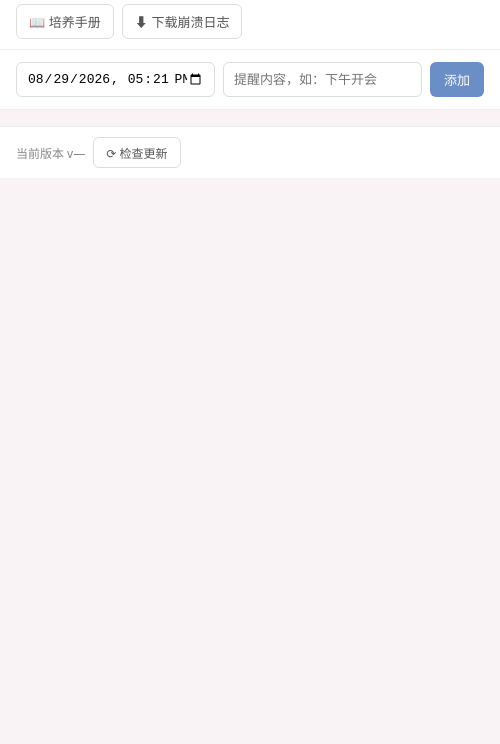
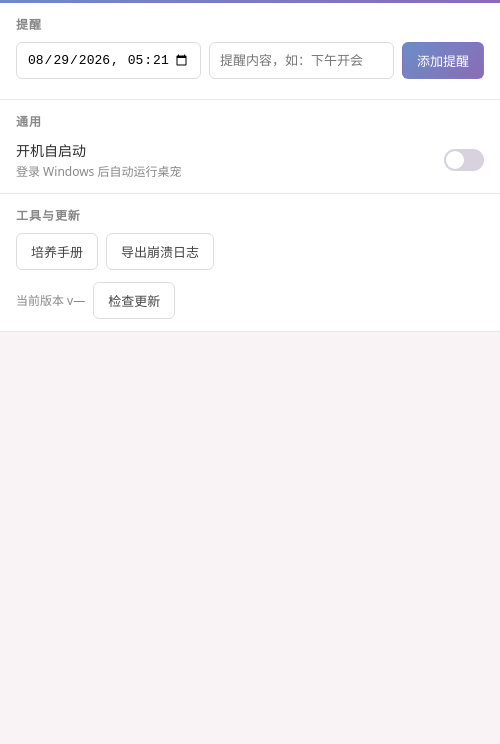
Before and after one commit to AKIhunter/electron_pet, an Electron app: page reminder/reminder.html in a window 500 px wide. Shown: the part 56-800 px from the top of the page. Drawn offline with Linux system fonts and the light colour scheme; no server answers.

Commit message:
feat: 开机自启动开关（默认开启）+ 控制面板/托盘 UI 重构与代码整理

```diff
--- a/config.json
+++ b/config.json
@@ -56,13 +56,11 @@
     "ignoreForeground": ["electron"]
   },
   "tray": {
-    "tooltip": "史迪奇桌面宠物",
-    "menu": ["reminder", "toggleShow", "separator", "quit"]
+    "tooltip": "史迪奇桌面宠物"
   },
   "update": {
     "repoOwner": "AKIhunter",
     "repoName": "electron_pet",
-    "proxyUrl": "http://127.0.0.1:7890",
-    "exeName": "electron_pet.exe"
+    "proxyUrl": "http://127.0.0.1:7890"
   }
 }
--- a/preload.js
+++ b/preload.js
@@ -38,6 +38,10 @@ contextBridge.exposeInMainWorld('StitchPet', {
   crashLogStatus: () => ipcRenderer.invoke('crash:status'),      // 未下载崩溃条数（驱动红点）
   downloadCrashLog: () => ipcRenderer.invoke('crash:download'),  // 合并日志 → 另存为；成功后清除红点标记
 
+  // ---- 开机自启动（控制面板「通用」开关；实现见 main.js settings）----
+  getOpenAtLogin: () => ipcRenderer.invoke('settings:getOpenAtLogin'),        // 读当前开机自启动状态
+  setOpenAtLogin: (enabled) => ipcRenderer.invoke('settings:setOpenAtLogin', enabled), // 设置并持久化
+
   // ---- 版本与自动更新（任务 4；控制面板版本栏调用，实现见 updater.js）----
   appVersion: () => ipcRenderer.invoke('app:version'),           // 当前版本号
   updateCheck: () => ipcRenderer.invoke('update:check'),         // 查 GitHub 最新 Release
--- a/reminder/reminder.css
+++ b/reminder/reminder.css
@@ -1,49 +1,69 @@
 /* ============================================================================
- * 提醒面板样式（reminder.css，配 reminder/reminder.html）
+ * 控制面板样式（reminder.css，配 reminder/reminder.html）
  * ============================================================================
- * ★ 配色集中在头部渐变与按钮主色两处。
+ * ★ 设计 token 集中在 :root；品牌主色为粉紫渐变，其余用中性灰。
  */
+:root {
+  --space-1: 4px; --space-2: 8px; --space-3: 12px; --space-4: 16px; --space-6: 24px;
+  --brand-1: #6b8ec6; --brand-2: #8a6bb8;
+  --brand-grad: linear-gradient(135deg, var(--brand-1), var(--brand-2));
+  --text-strong: #2b2b2b; --text-body: #444; --text-muted: #888;
+  --line: #ece7ef; --surface: #fff; --bg: #faf3f6; --danger: #e5484d;
+}
+
 * { box-sizing: border-box; }
 
-/* 面板整体：字体 / 底色 / 文字色 */
 body {
   margin: 0;
   font-family: "Microsoft YaHei", system-ui, sans-serif;
-  background: #faf3f6; /* 面板底色 */
-  color: #333;
+  background: var(--bg);
+  color: var(--text-body);
+  font-size: 14px;
+  line-height: 1.6;
 }
 
-/* 头部标题栏（★ 主色渐变改这里） */
-header {
-  padding: 14px 16px 10px;
-  background: linear-gradient(135deg, #6b8ec6, #8a6bb8);
+/* 头部标题栏（★ 品牌渐变改这里） */
+.panel-header {
+  padding: var(--space-4);
+  background: var(--brand-grad);
   color: #fff;
 }
-header h1 { margin: 0; font-size: 18px; }
-header h1::before { content: "🐾 "; }
+.panel-header h1 { margin: 0; font-size: 17px; font-weight: 600; }
 
-/* 工具栏：培养手册 / 下载崩溃日志（★ 按钮底色改这里） */
-.toolbar {
-  display: flex;
-  gap: 8px;
-  padding: 10px 16px;
-  background: #fff;
-  border-bottom: 1px solid #eee;
+/* 分区：标题 + 内容，白底 + 细分隔线 */
+.section {
+  padding: var(--space-3) var(--space-4);
+  background: var(--surface);
+  border-bottom: 1px solid var(--line);
 }
-.toolbar button {
-  position: relative; /* 红点以按钮为定位基准 */
-  padding: 7px 12px;
-  border: 1px solid #ddd;
+.section-title {
+  margin: 0 0 var(--space-2);
+  font-size: 12px;
+  letter-spacing: .08em;
+  color: var(--text-muted);
+}
+
+/* 按钮：主（品牌渐变）/ 次（描边） */
+.btn {
+  padding: 8px 14px;
   border-radius: 6px;
-  background: #fff;
-  color: #555;
   font-size: 13px;
   cursor: pointer;
+  border: 1px solid transparent;
+  background: #fff;
+  color: var(--text-body);
 }
-.toolbar button:hover { background: #f4f6fb; border-color: #b9c6f0; }
+.btn-primary { background: var(--brand-grad); color: #fff; }
+.btn-primary:hover { filter: brightness(1.05); }
+.btn-outline { border-color: #ddd; }
+.btn-outline:hover { border-color: var(--brand-1); background: #f4f6fb; }
+.btn:disabled { opacity: 0.6; cursor: default; }
 
-/* 红点：存在未下载的崩溃日志时显示（默认隐藏；点击下载成功后由 JS 隐藏）
-   ★ 大小/偏移/颜色改这里 */
+/* 工具栏（培养手册 / 导出崩溃日志） */
+.tool-row { display: flex; gap: var(--space-2); flex-wrap: wrap; }
+#download-log { position: relative; }
+
+/* 红点：存在未下载的崩溃日志时显示 */
 .dot {
   display: none;
   position: absolute;
@@ -52,20 +72,57 @@ header h1::before { content: "🐾 "; }
   width: 12px;
   height: 12px;
   border-radius: 50%;
-  background: #e5484d;
+  background: var(--danger);
   border: 2px solid #fff;
 }
 .dot.on { display: inline-block; }
 
+/* 开关：开启态用品牌渐变（★ 开关尺寸/配色改这里） */
+.switch {
+  appearance: none;
+  width: 40px;
+  height: 22px;
+  border-radius: 11px;
+  background: #d8d2de;
+  position: relative;
+  cursor: pointer;
+  transition: background .15s;
+  flex-shrink: 0;
+  margin: 0;
+}
+.switch::after {
+  content: '';
+  position: absolute;
+  top: 2px;
+  left: 2px;
+  width: 18px;
+  height: 18px;
+  border-radius: 50%;
+  background: #fff;
+  transition: left .15s;
+}
+.switch:checked { background: var(--brand-grad); }
+.switch:checked::after { left: 20px; }
+.switch:focus-visible { outline: 2px solid var(--brand-1); outline-offset: 2px; }
+
+/* 设置行（通用分区：开关 + 名称 + 说明） */
+.setting-row {
+  display: flex;
+  align-items: center;
+  justify-content: space-between;
+  gap: var(--space-3);
+}
+.setting-text { display: flex; flex-direction: column; }
+.setting-name { font-size: 14px; color: var(--text-strong); }
+.setting-desc { font-size: 12px; color: var(--text-muted); }
+
 /* 添加表单：时间 + 内容 + 按钮 */
-#add-form {
+.add-form {
   display: flex;
-  gap: 8px;
-  padding: 12px 16px;
-  background: #fff;
-  border-bottom: 1px solid #eee;
+  gap: var(--space-2);
+  margin-bottom: var(--space-2);
 }
-#add-form input {
+.add-form input {
   flex: 1;
   min-width: 0;
   padding: 8px 10px;
@@ -73,49 +130,40 @@ header h1::before { content: "🐾 "; }
   border-radius: 6px;
   font-size: 13px;
 }
-#add-form input:focus { outline: 2px solid #b9c6f0; border-color: transparent; }
-#add-form button {
-  padding: 8px 14px;
-  border: none;
-  border-radius: 6px;
-  background: #6b8ec6; /* ★ 添加按钮主色 */
-  color: #fff;
-  font-size: 13px;
-  cursor: pointer;
-}
-#add-form button:hover { background: #5a7cb2; }
+.add-form input:focus { outline: 2px solid #b9c6f0; border-color: transparent; }
 
-/* 提醒列表：条目 = 时间 + 内容 + 删除 */
-#list {
+/* 提醒列表 */
+.list {
   list-style: none;
   margin: 0;
-  padding: 8px 16px;
-  max-height: 300px; /* ★ 列表最大高度 px（超出滚动） */
+  padding: 0;
+  max-height: 240px;
   overflow-y: auto;
 }
-#list li {
+.list li {
   display: flex;
   align-items: center;
   gap: 10px;
-  padding: 10px 6px;
-  border-bottom: 1px dashed #eee;
+  padding: 10px 4px;
+  border-bottom: 1px dashed var(--line);
 }
-#list li .time {
+.list li .time {
   flex-shrink: 0;
-  width: 108px;
+  width: 92px;
   font-size: 12px;
-  color: #888;
+  color: var(--text-muted);
+  font-variant-numeric: tabular-nums;
 }
-#list li .text { flex: 1; font-size: 14px; }
-#list li button {
+.list li .text { flex: 1; font-size: 14px; }
+.list li button {
   flex-shrink: 0;
   border: none;
   background: transparent;
-  color: #c66; /* 删除按钮红 */
+  color: #c66;
   font-size: 15px;
   cursor: pointer;
 }
-#list li button:hover { color: #a44; }
+.list li button:hover { color: #a44; }
 
 /* 空态提示 */
 #empty {
@@ -125,28 +173,16 @@ header h1::before { content: "🐾 "; }
   font-size: 13px;
 }
 
-/* 版本栏：当前版本 / 检查更新 / 下载并重启 + 状态文案（面板底部） */
+/* 版本栏：当前版本 / 检查更新 / 下载并更新 + 状态文案 */
 .versionbar {
   display: flex;
   align-items: center;
-  gap: 8px;
-  padding: 10px 16px;
-  background: #fff;
-  border-top: 1px solid #eee;
+  gap: var(--space-2);
+  margin-top: var(--space-3);
   font-size: 12px;
-  color: #888;
+  color: var(--text-muted);
 }
-.versionbar button {
-  padding: 6px 12px;
-  border: 1px solid #ddd;
-  border-radius: 6px;
-  background: #fff;
-  color: #555;
-  font-size: 12px;
-  cursor: pointer;
-}
-.versionbar button:hover { background: #f4f6fb; border-color: #b9c6f0; }
-.versionbar button:disabled { opacity: 0.6; cursor: default; }
+.versionbar .version { flex-shrink: 0; }
 #update-status {
   flex: 1;
   min-width: 0;
--- a/reminder/reminder.html
+++ b/reminder/reminder.html
@@ -7,31 +7,47 @@
   <link rel="stylesheet" href="reminder.css" />
 </head>
 <body>
-  <!-- 控制面板：头部标题 + 工具栏 + 添加表单（时间/内容） + 列表 -->
-  <header>
-    <h1>⏰ 控制面板</h1>
+  <!-- 控制面板：提醒 / 通用 / 工具与更新 三个分区 -->
+  <header class="panel-header">
+    <h1>控制面板</h1>
   </header>
 
-  <!-- 工具栏：培养手册（操作说明）/ 下载崩溃日志（右侧红点 = 有未下载的崩溃记录） -->
-  <div class="toolbar">
-    <button id="manual-btn" type="button">📖 培养手册</button>
-    <button id="download-log" type="button">⬇ 下载崩溃日志<span id="crash-dot" class="dot"></span></button>
-  </div>
+  <main class="panel-body">
+    <section class="section">
+      <h2 class="section-title">提醒</h2>
+      <form id="add-form" class="add-form">
+        <input id="remind-time" type="datetime-local" required aria-label="提醒时间" />
+        <input id="remind-text" type="text" placeholder="提醒内容，如：下午开会" required aria-label="提醒内容" />
+        <button type="submit" class="btn btn-primary">添加提醒</button>
+      </form>
+      <ul id="list" class="list"></ul>
+    </section>
 
-  <form id="add-form">
-    <input id="remind-time" type="datetime-local" required />
-    <input id="remind-text" type="text" placeholder="提醒内容，如：下午开会" required />
-    <button type="submit">添加</button>
-  </form>
-  <ul id="list"></ul>
+    <section class="section">
+      <h2 class="section-title">通用</h2>
+      <label class="setting-row">
+        <span class="setting-text">
+          <span class="setting-name">开机自启动</span>
+          <span class="setting-desc">登录 Windows 后自动运行桌宠</span>
+        </span>
+        <input id="open-at-login" type="checkbox" class="switch" />
+      </label>
+    </section>
 
-  <!-- 版本栏：当前版本 + 检查更新（发现新版本时显示下载按钮，进度显示在右侧） -->
-  <footer class="versionbar">
-    <span id="app-version">当前版本 v—</span>
-    <button id="check-update" type="button">⟳ 检查更新</button>
-    <button id="do-update" type="button" hidden>⬇ 下载并重启</button>
-    <span id="update-status"></span>
-  </footer>
+    <section class="section">
+      <h2 class="section-title">工具与更新</h2>
+      <div class="tool-row">
+        <button id="manual-btn" type="button" class="btn btn-outline">培养手册</button>
+        <button id="download-log" type="button" class="btn btn-outline">导出崩溃日志<span id="crash-dot" class="dot"></span></button>
+      </div>
+      <div class="versionbar">
+        <span id="app-version" class="version">当前版本 v—</span>
+        <button id="check-update" type="button" class="btn btn-outline">检查更新</button>
+        <button id="do-update" type="button" class="btn btn-primary" hidden>下载并更新</button>
+        <span id="update-status" class="status"></span>
+      </div>
+    </section>
+  </main>
   <script src="reminder.js"></script>
 </body>
 </html>
--- a/reminder/reminder.js
+++ b/reminder/reminder.js
@@ -2,9 +2,8 @@
 /* ============================================================================
  * 控制面板逻辑（reminder.js，配 reminder/reminder.html）
  * ============================================================================
- * 提醒列表的增删 + 工具栏（培养手册 / 下载崩溃日志红点）。
- * 数据经 preload（window.StitchPet）存主进程 userdata/reminders.json。
- * ★ 面板尺寸在 main.js openReminderWindow()。
+ * 分区：提醒（增删）/ 通用（开机自启动开关）/ 工具与更新（培养手册、导出崩溃日志、版本栏）。
+ * 数据经 preload（window.StitchPet）存主进程 userdata/。
  */
 const CD = window.StitchPet;
 const list = document.getElementById('list');
@@ -14,40 +13,52 @@ const textInput = document.getElementById('remind-text');
 const manualBtn = document.getElementById('manual-btn');
 const downloadBtn = document.getElementById('download-log');
 const crashDot = document.getElementById('crash-dot');
+const autostartToggle = document.getElementById('open-at-login');
 
-// ---------------- 崩溃日志红点 + 下载（问题 8）
-// 打开面板时查询未下载数量：>0 显示红点；点下载 → 主进程弹另存为 → 成功后隐藏红点
+const pad = (n) => String(n).padStart(2, '0');
+// datetime-local 输入框需要 yyyy-MM-ddTHH:mm 格式
+function formatLocal(d) {
+  return `${d.getFullYear()}-${pad(d.getMonth() + 1)}-${pad(d.getDate())}T${pad(d.getHours())}:${pad(d.getMinutes())}`;
+}
+
+// ---------------- 开机自启动（默认开启；设置持久化在 userdata/settings.json）
+async function fillAutostart() {
+  try { autostartToggle.checked = await CD.getOpenAtLogin(); }
+  catch (e) { /* 失败保持默认 */ }
+}
+autostartToggle.addEventListener('change', async () => {
+  try { await CD.setOpenAtLogin(autostartToggle.checked); }
+  catch (e) { autostartToggle.checked = !autostartToggle.checked; } // 失败回滚
+});
+
+// ---------------- 崩溃日志红点 + 导出
 async function refreshCrashDot() {
   try {
     const st = await CD.crashLogStatus();
     crashDot.classList.toggle('on', (st && st.count > 0));
   } catch (e) { /* 查询失败保持默认隐藏 */ }
 }
-
 downloadBtn.onclick = async () => {
   try {
     const r = await CD.downloadCrashLog();
     if (r && r.ok) {
-      crashDot.classList.remove('on'); // 下载成功 → 红点消失
+      crashDot.classList.remove('on');
       alert(`崩溃日志已保存到：\n${r.path}`);
     } else if (r && r.reason === 'no-logs') {
       crashDot.classList.remove('on');
       alert('当前没有崩溃日志');
     } else if (r && r.reason === 'canceled') {
-      /* 用户取消保存：红点保留，等待下次下载 */
+      /* 用户取消保存：红点保留 */
     }
   } catch (e) { /* 失败：红点保留 */ }
 };
 
-// 培养手册：打开操作说明窗口（main.js openManualWindow）
+// 培养手册
 manualBtn.onclick = () => CD.openManual();
 
-// 默认时间 = 当前 + 5 分钟（★ 60000×5 改提前量）
-const def = new Date(Date.now() + 5 * 60000);
-const pad = (n) => String(n).padStart(2, '0');
-timeInput.value =
-  `${def.getFullYear()}-${pad(def.getMonth() + 1)}-${pad(def.getDate())}T` +
-  `${pad(def.getHours())}:${pad(def.getMinutes())}`;
+// 默认时间 = 当前 + 5 分钟
+const defaultTime = new Date(Date.now() + 5 * 60000);
+timeInput.value = formatLocal(defaultTime);
 
 // 显示格式：MM-DD HH:mm
 function fmt(time) {
@@ -55,14 +66,14 @@ function fmt(time) {
   return `${pad(d.getMonth() + 1)}-${pad(d.getDate())} ${pad(d.getHours())}:${pad(d.getMinutes())}`;
 }
 
-// 拉取提醒列表并渲染（空态提示 / 时间 + 内容 + 删除按钮）
+// 拉取提醒列表并渲染
 async function render() {
   const items = await CD.listReminders();
   list.innerHTML = '';
   if (!items.length) {
     const div = document.createElement('div');
     div.id = 'empty';
-    div.textContent = '还没有提醒，添加一个吧～';
+    div.textContent = '还没有提醒，添加一个吧';
     list.appendChild(div);
     return;
   }
@@ -96,16 +107,11 @@ form.onsubmit = async (e) => {
   }
   await CD.addReminder({ time, text });
   textInput.value = '';
-  timeInput.value = def;
+  timeInput.value = formatLocal(new Date(Date.now() + 5 * 60000));
   render();
 };
 
-render();
-refreshCrashDot(); // 打开面板时刷新崩溃日志红点
-
-// ---------------- 版本栏 + 自动更新（任务 4）
-// 载入填当前版本；「检查更新」查 GitHub 最新 Release（updater.js checkLatest），
-// 有新版 → 显示「下载并重启」；进度经 onUpdateProgress 实时刷新状态文案。
+// ---------------- 版本栏 + 自动更新
 const versionEl = document.getElementById('app-version');
 const checkBtn = document.getElementById('check-update');
 const doBtn = document.getElementById('do-update');
@@ -155,4 +161,7 @@ CD.onUpdateProgress((s) => {
   }
 });
 
+render();
+refreshCrashDot();
+fillAutostart();
 fillVersion();
```
Also changed, not shown: main.js (+47 -32 lines).
